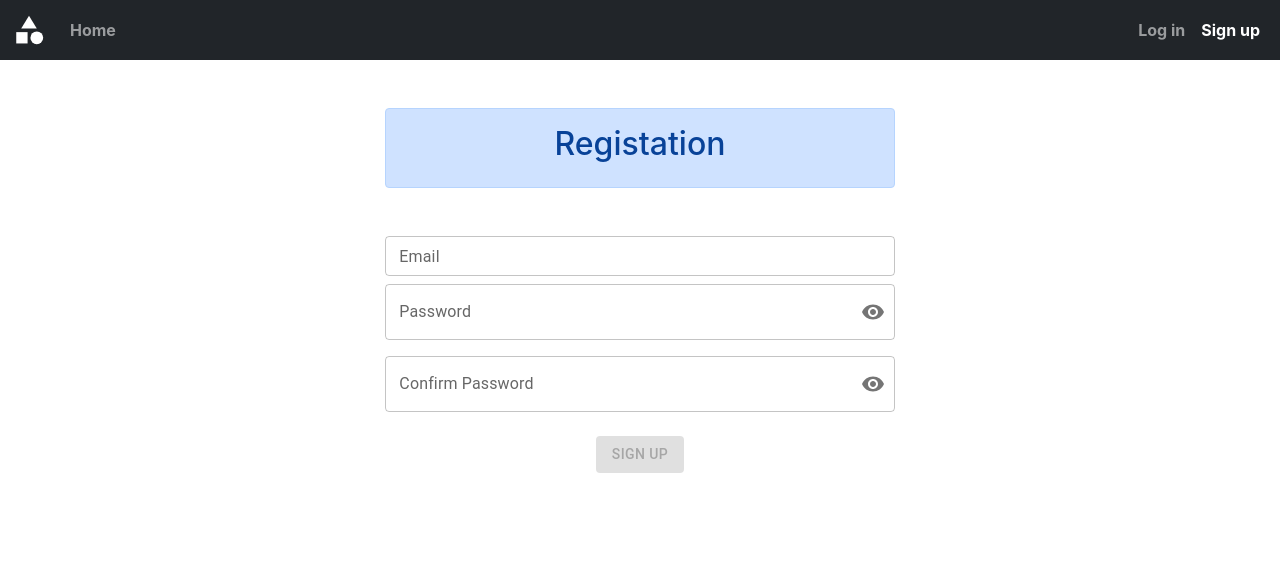
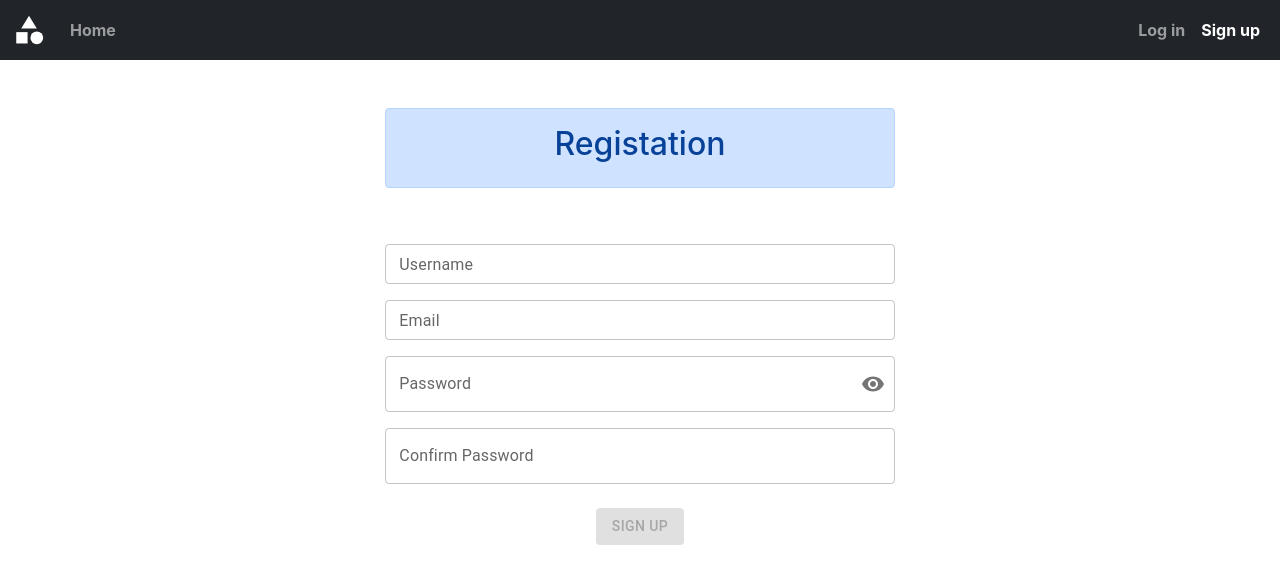
Before and after one commit to Sharry0/SignUp_MERN, a React (Create React App) app in the folder client/: page /signup in a window 1280 px wide. Shown: the top 584 px of the page. Built offline with nearby package versions, Linux system fonts and the light colour scheme.

Commit message:
added to sign-up form

```diff
--- a/client/src/pages/Login.js
+++ b/client/src/pages/Login.js
@@ -17,7 +17,7 @@ import VisibilityIcon from '@mui/icons-material/Visibility';
 import VisibilityOffIcon from '@mui/icons-material/VisibilityOff';
 
 const Login = () => {
-    const [login, handleLogin, resetLogin] = useInputState("")
+    const [email, handleEmail, resetEmail] = useInputState("")
     const [pw, handlePw, resetPw] = useInputState("")
     const [showPw, toggleShowPw] = useToggleState(false)
 
@@ -32,8 +32,8 @@ const Login = () => {
                     variant="outlined"
                     className="form-control"
                     label="Email"
-                    value={login}
-                    onChange={handleLogin}
+                    value={email}
+                    onChange={handleEmail}
                 />
             </div>
             <div className="form-group">
@@ -61,7 +61,7 @@ const Login = () => {
                 </FormControl>
             </div>
             <div className="text-center mt-3">
-                <Button variant="contained" disabled={!login || !pw}>Login</Button>
+                <Button variant="contained" disabled={!email || !pw}>Login</Button>
             </div>
         </div>
     )
--- a/client/src/pages/Signup.js
+++ b/client/src/pages/Signup.js
@@ -17,27 +17,40 @@ import VisibilityIcon from '@mui/icons-material/Visibility';
 import VisibilityOffIcon from '@mui/icons-material/VisibilityOff';
 
 const Signup = () => {
-    const [signup, handleSignup, resetSignup] = useInputState("")
+    const [username, handleUsername, resetUsername] = useInputState("")
+    const [email, handleEmail, resetEmail] = useInputState("")
     const [pw, handlePw, resetPw] = useInputState("")
+    const [confirmPw, handleConfirmPw, resetConfirmPw] = useInputState("")
     const [showPw, toggleShowPw] = useToggleState(false)
 
     return (
         <div>
-            {/* ______________Enter Username______________ */}
-
-            {/* ______________Enter e-mail______________ */}
             <div className="container my-5 col-10 col-sm-8 col-md-6 col-lg-5">
                 <div className="text-center mb-5 alert alert-primary">
                     <label htmlFor="" className="h2">Registation</label>
                 </div>
+            {/* ______________Enter Username______________ */}
+            <div className="form-group">
+                    <TextField
+                        size="small"
+                        variant="outlined"
+                        className="form-control"
+                        label="Username"
+                        value={username}
+                        onChange={handleUsername}
+                        sx={{ my: 1 }}
+                    />
+                </div>
+            {/* ______________Enter e-mail______________ */}
                 <div className="form-group">
                     <TextField
                         size="small"
                         variant="outlined"
                         className="form-control"
                         label="Email"
-                        value={signup}
-                        onChange={handleSignup}
+                        value={email}
+                        onChange={handleEmail}
+                        sx={{ my: 1 }}
                     />
                 </div>
                 {/* ______________Enter Password______________ */}
@@ -74,27 +87,15 @@ const Signup = () => {
                         <OutlinedInput
                             id="outlined-adornment-password"
                             type={showPw ? 'text' : 'password'}
-                            value={pw}
-                            onChange={handlePw}
-                            endAdornment={
-                                <InputAdornment position="end">
-                                    <IconButton
-                                        aria-label="toggle password visibility"
-                                        onClick={toggleShowPw}
-                                        // onMouseDown={handleMouseDownPassword}
-                                        edge="end"
-                                    >
-                                        {showPw ? <VisibilityOffIcon /> : <VisibilityIcon />}
-                                    </IconButton>
-                                </InputAdornment>
-                            }
-                            label="Password"
+                            value={confirmPw}
+                            onChange={handleConfirmPw}
+                            label="Confirm Password"
                         />
                     </FormControl>
                 </div>
                 {/* ______________Submit Button______________ */}
                 <div className="text-center mt-3">
-                    <Button variant="contained" disabled={!signup || !pw}>sign up</Button>
+                    <Button variant="contained" disabled={!username || !email || !pw || !confirmPw}>sign up</Button>
                 </div>
             </div>
         </div>
```
